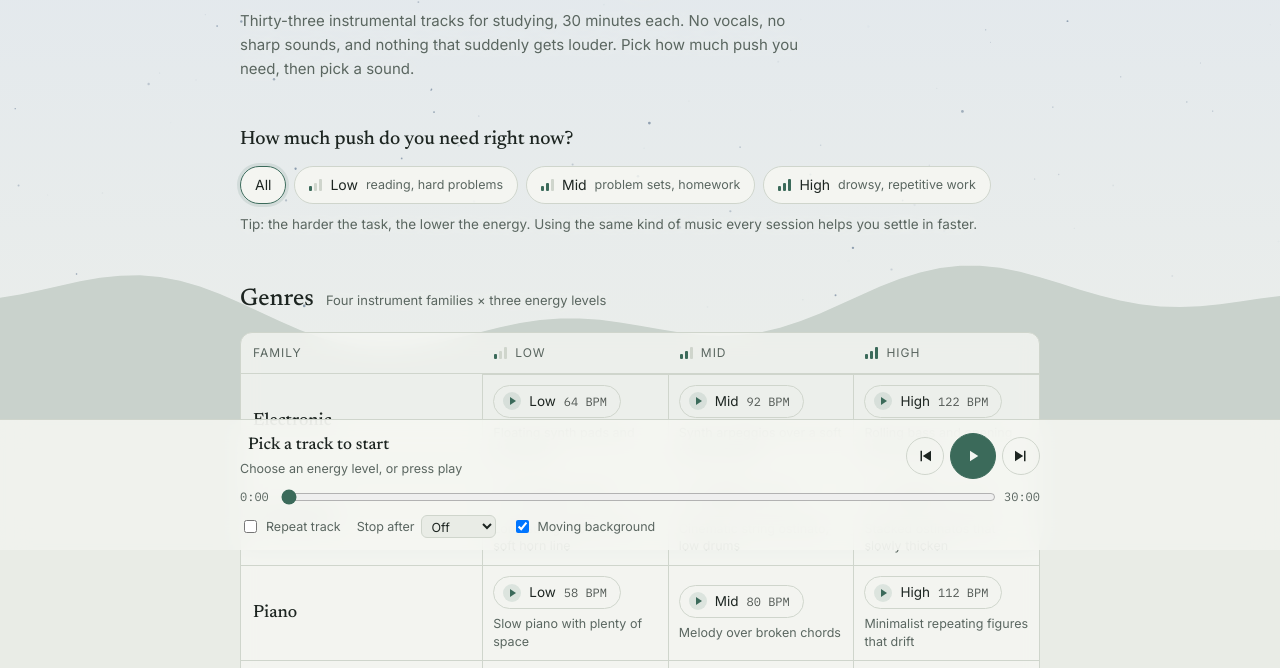
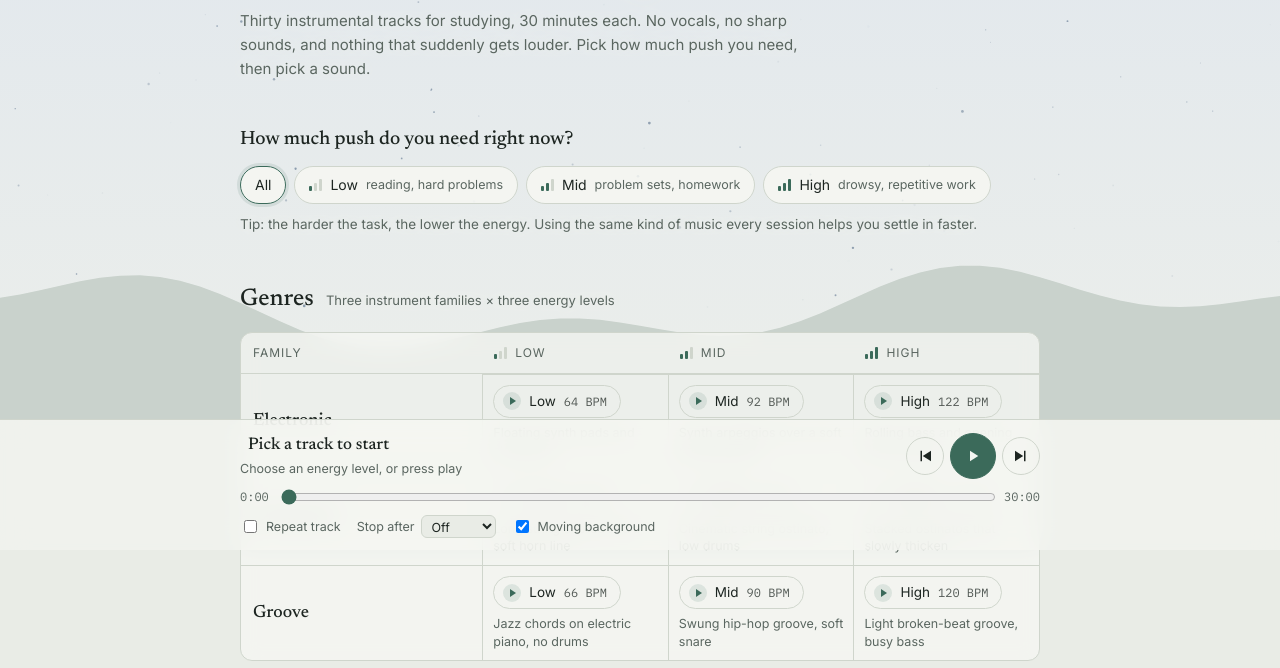
Before and after one commit to YinanJushi/lockin-soundscapes, a plain HTML site: page index.html in a window 1280 px wide. Shown: the part 250-918 px from the top of the page. Drawn offline with Linux system fonts and the light colour scheme; animation ran at ten frames a second.

Commit message:
Remove the piano family from the site
Co-Authored-By: Claude Opus 5.5 <noreply@anthropic.com>

```diff
--- a/index.html
+++ b/index.html
@@ -4,7 +4,7 @@
 <meta charset="utf-8">
 <meta name="viewport" content="width=device-width, initial-scale=1, viewport-fit=cover">
 <title>Lock-in Soundscapes</title>
-<meta name="description" content="Thirty-three 30-minute instrumental tracks for studying, sorted by how much push you need.">
+<meta name="description" content="Thirty 30-minute instrumental tracks for studying, sorted by how much push you need.">
 <link rel="preconnect" href="https://fonts.googleapis.com">
 <link rel="preconnect" href="https://fonts.gstatic.com" crossorigin>
 <link rel="stylesheet" href="https://fonts.googleapis.com/css2?family=Newsreader:opsz,wght@6..72,500;6..72,600&family=Inter:wght@400;500&family=IBM+Plex+Mono:wght@400;500&display=swap">
@@ -152,7 +152,7 @@ select { font: inherit; color: var(--fg); background: var(--bg); border: 1px sol
 <div class="wrap">
   <header>
     <h1>Lock-in Soundscapes</h1>
-    <p class="lede">Thirty-three instrumental tracks for studying, 30 minutes each. No vocals, no sharp sounds, and nothing that suddenly gets louder. Pick how much push you need, then pick a sound.</p>
+    <p class="lede">Thirty instrumental tracks for studying, 30 minutes each. No vocals, no sharp sounds, and nothing that suddenly gets louder. Pick how much push you need, then pick a sound.</p>
   </header>
 
   <div class="chooser">
@@ -167,7 +167,7 @@ select { font: inherit; color: var(--fg); background: var(--bg); border: 1px sol
   </div>
 
   <section aria-labelledby="h-genres">
-    <h2 id="h-genres">Genres <small>Four instrument families × three energy levels</small></h2>
+    <h2 id="h-genres">Genres <small>Three instrument families × three energy levels</small></h2>
     <div class="grid" id="genres">
       <div class="hd">Family</div>
       <div class="hd"><span class="bars low"><i></i><i></i><i></i></span>Low</div>
--- a/tracks.json
+++ b/tracks.json
@@ -58,36 +58,6 @@
   "bpm": 116,
   "title": "Orchestral · High",
   "meta": "Stacked ostinatos that slowly thicken"
- },
- {
-  "key": "g17a",
-  "file": "audio/g17a.mp3",
-  "collection": "genres",
-  "group": "Piano",
-  "level": "low",
-  "bpm": 58,
-  "title": "Piano · Low",
-  "meta": "Slow piano with plenty of space"
- },
- {
-  "key": "g17b",
-  "file": "audio/g17b.mp3",
-  "collection": "genres",
-  "group": "Piano",
-  "level": "mid",
-  "bpm": 80,
-  "title": "Piano · Mid",
-  "meta": "Melody over broken chords"
- },
- {
-  "key": "g17c",
-  "file": "audio/g17c.mp3",
-  "collection": "genres",
-  "group": "Piano",
-  "level": "high",
-  "bpm": 112,
-  "title": "Piano · High",
-  "meta": "Minimalist repeating figures that drift"
  },
  {
   "key": "g18a",
```
Also changed, not shown: 4 other files.
